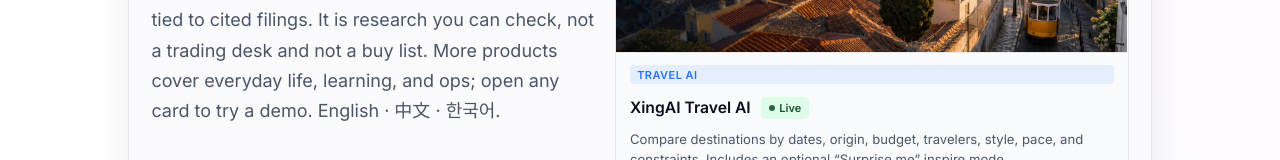
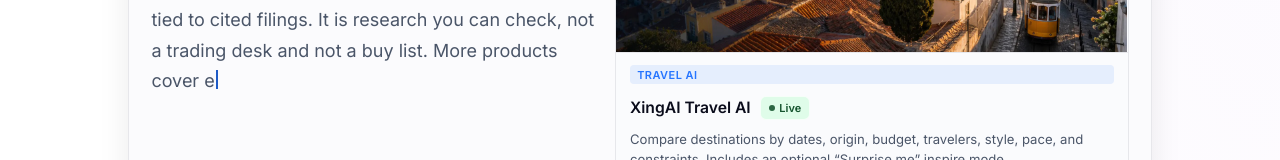
Before and after one commit to xingaiapp/xingai-dot-app, a Next.js app: page /en in a window 1280 px wide. Shown: the part 522-682 px from the top of the page. Built offline with nearby package versions, Linux system fonts and the light colour scheme; no server answers.

Commit message:
Slow the homepage hero typewriter pace.

```diff
--- a/app/components/TypewriterText.tsx
+++ b/app/components/TypewriterText.tsx
@@ -18,7 +18,7 @@ type TypewriterTextProps = {
 export default function TypewriterText({
   text,
   className,
-  maxDurationMs = 7200,
+  maxDurationMs = 14000,
 }: TypewriterTextProps) {
   const [shown, setShown] = useState("");
   const [done, setDone] = useState(false);
@@ -39,7 +39,7 @@ export default function TypewriterText({
 
     const chars = Array.from(text);
     const total = chars.length;
-    const duration = Math.min(maxDurationMs, Math.max(2200, total * 11));
+    const duration = Math.min(maxDurationMs, Math.max(4000, total * 28));
     const started = performance.now();
     let frame = 0;
 
```
Also changed, not shown: 1 other file (tests, documents, lock files or other folders).
